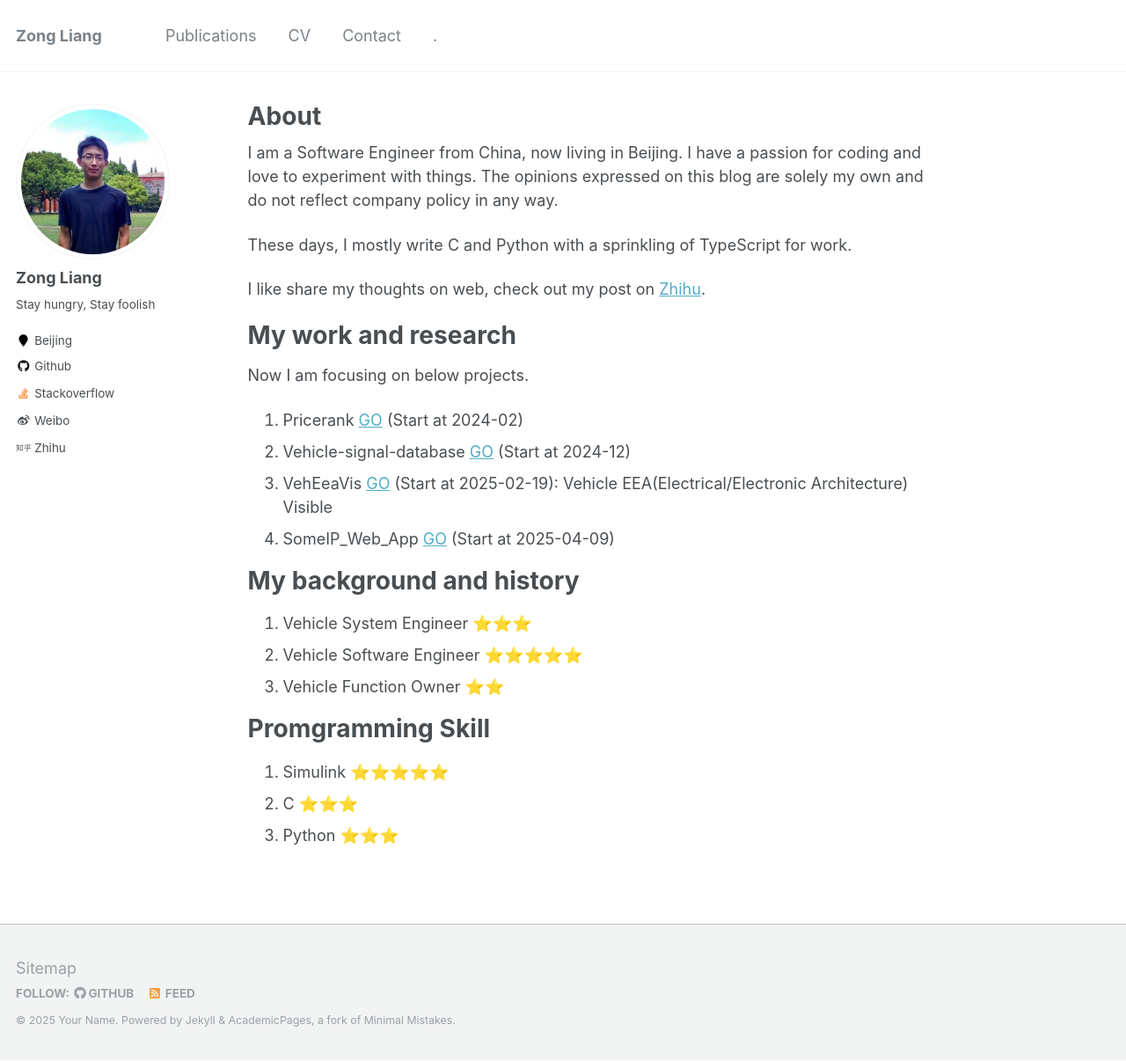
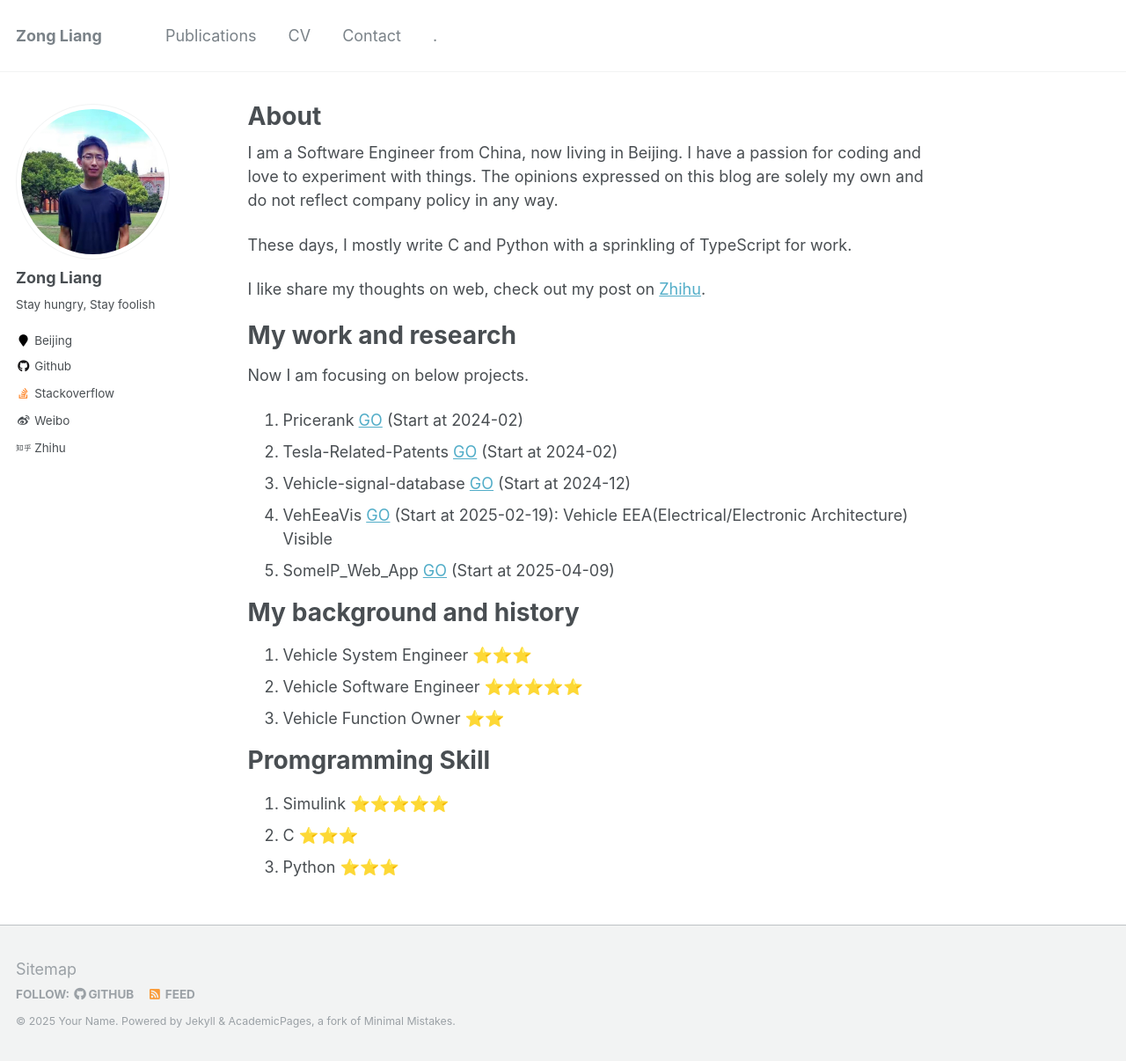
Before and after one commit to ZongL/zongl.github.io, a Jekyll site: the page built from _pages/about.md, in a window 1280 px wide and 1206 px high. Shown: the whole window at 88% size. Built offline with Jekyll 4.4.1, drawn with Linux system fonts in a browser that asks for light colours.

Commit message:
update projects list

```diff
--- a/_pages/about.md
+++ b/_pages/about.md
@@ -18,9 +18,10 @@ My work and research
 ======
 Now I am focusing on below projects.
 1. Pricerank [GO](https://pricerank.vercel.app/) (Start at 2024-02)
-2. Vehicle-signal-database [GO](https://vehicle-signal-database.vercel.app/) (Start at 2024-12)
-3. VehEeaVis [GO](https://zongl.github.io/VehEeaVis-Demo/) (Start at 2025-02-19): Vehicle EEA(Electrical/Electronic Architecture) Visible
-4. SomeIP_Web_App [GO](https://github.com/ZongL/SomeIP_Web_App/) (Start at 2025-04-09)
+2. Tesla-Related-Patents [GO](https://pricerank.vercel.app/teslapatent) (Start at 2024-02)
+3. Vehicle-signal-database [GO](https://vehicle-signal-database.vercel.app/) (Start at 2024-12)
+4. VehEeaVis [GO](https://zongl.github.io/VehEeaVis-Demo/) (Start at 2025-02-19): Vehicle EEA(Electrical/Electronic Architecture) Visible
+5. SomeIP_Web_App [GO](https://github.com/ZongL/SomeIP_Web_App/) (Start at 2025-04-09)
 
 My background and history
 ======
```
